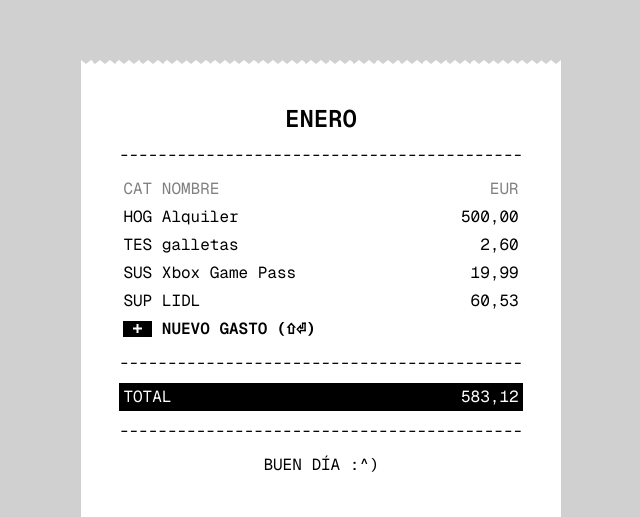
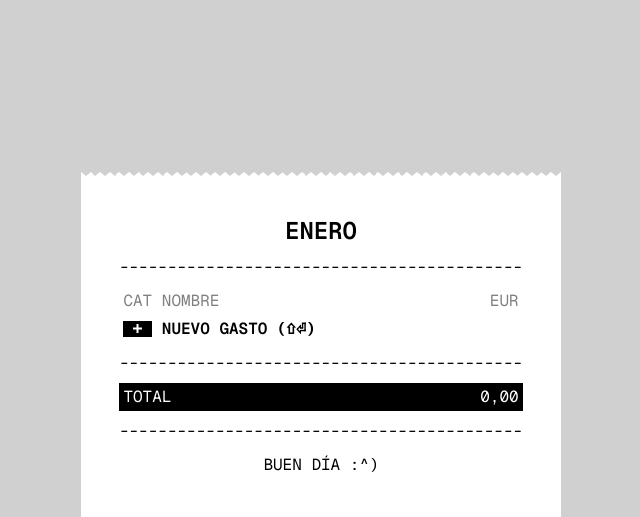
Before and after one commit to d4-n1/ticky, a React (Vite) app: page / in a window 1280 px wide. Shown: the part 283-800 px from the top of the page, without its empty margins (319-959 px from the left). Built offline with nearby package versions, Linux system fonts and the light colour scheme.

Commit message:
Deleted starting data

```diff
--- a/src/App.jsx
+++ b/src/App.jsx
@@ -3,9 +3,7 @@ import useStickToBottom from './hooks/useStickToBottom';
 import { useCallback, useEffect, useRef, useState } from 'react';
 
 const App = () => {
-  const [categories, setCategories] = useState([
-    'hogar', 'suscripciones', 'supermercados',
-  ]);
+  const [categories, setCategories] = useState([]);
 
   const addCategory = useCallback((name) => {
     const lower = name.toLowerCase().trim();
@@ -17,28 +15,7 @@ const App = () => {
     return lower;
   }, []);
 
-  const [expenses, setExpenses] = useState([
-    {
-      category: 'hogar',
-      name: 'Alquiler',
-      amount: '500,00',
-    },
-    {
-      category: 'test',
-      name: 'galletas',
-      amount: '2,60',
-    },
-    {
-      category: 'suscripciones',
-      name: 'Xbox Game Pass',
-      amount: '19,99',
-    },
-    {
-      category: 'supermercados',
-      name: 'LIDL',
-      amount: '60,53',
-    },
-  ]);
+  const [expenses, setExpenses] = useState([]);
 
   const [focusedRow, setFocusedRow] = useState(null);
   const [focusMode, setFocusMode] = useState('row');
```
